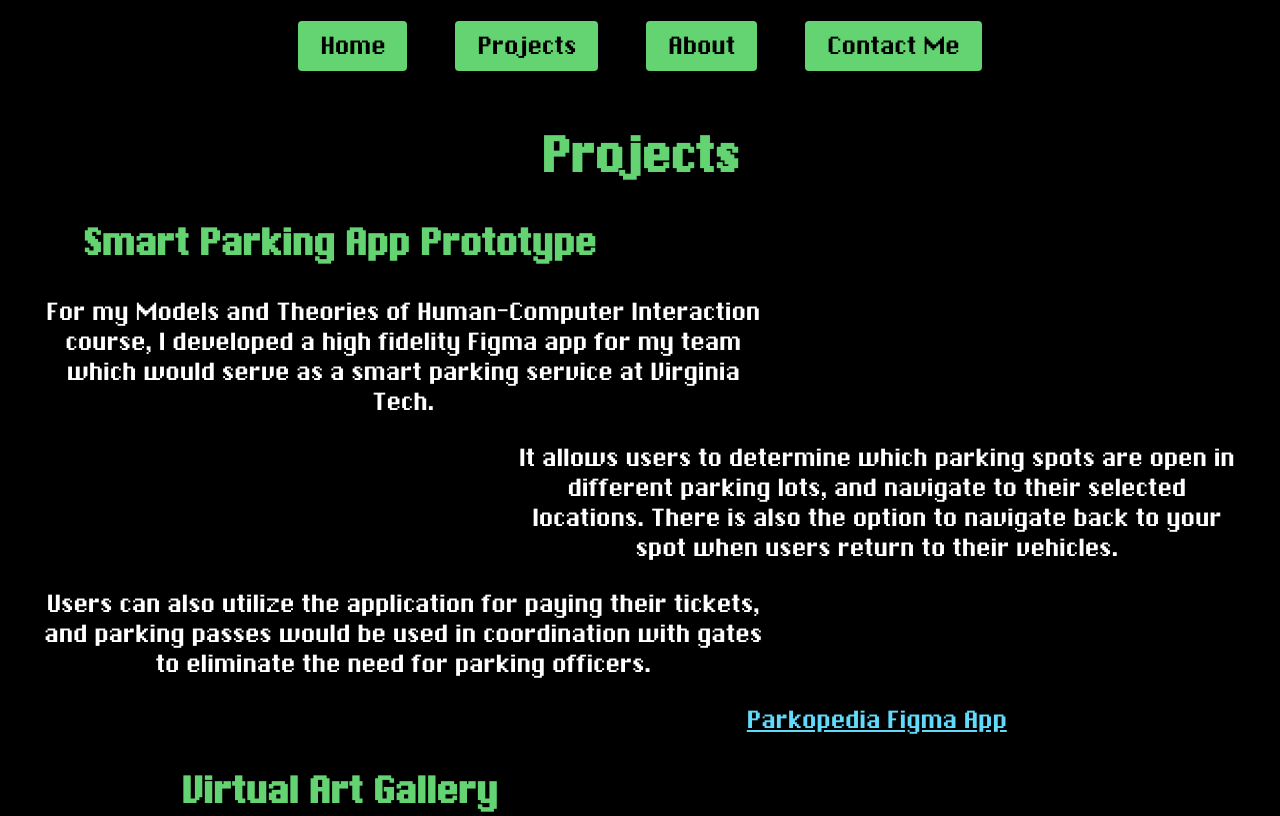
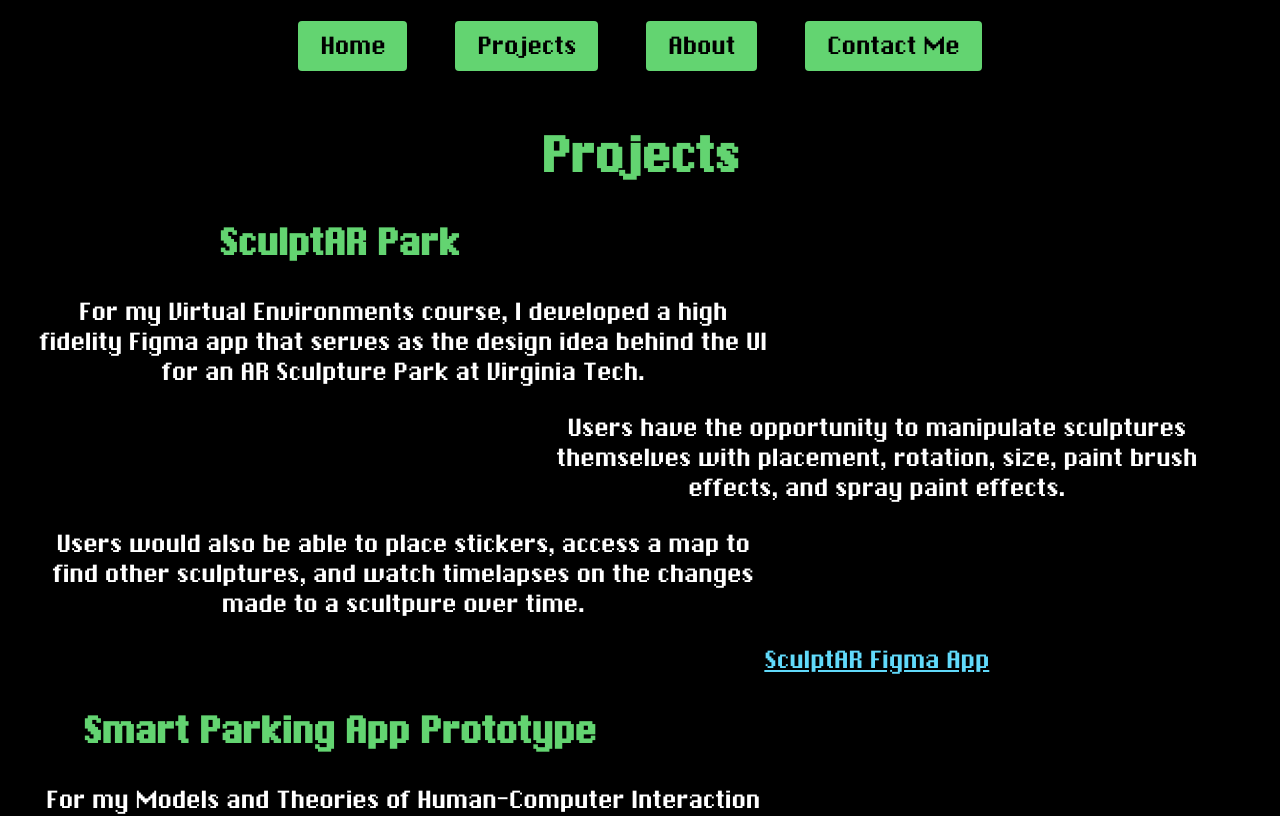
Before and after one commit to alexm00/alex_truxess_portfolio, a React (Create React App) app: page /projects in a window 1280 px wide. Shown: the top 816 px of the page. Built offline with nearby package versions, Linux system fonts and the light colour scheme.

Commit message:
Added sculptar park

```diff
--- a/src/Projects.js
+++ b/src/Projects.js
@@ -9,9 +9,31 @@ function Projects() {
         <div>
             <header>
                 <h1 className="chicago" style={{color: "#63D471"}}>Projects</h1>
+
+                <h2 className="chicago" style={{marginRight: "50%", marginLeft: "3%", color: "#63D471"}}>SculptAR Park</h2>
+                <p className="chicago" style={{marginRight: "40%", marginLeft: "3%"}}>
+                    For my Virtual Environments course, I developed a high fidelity Figma app that serves as the design idea behind the UI for an AR Sculpture Park at Virginia Tech.
+                </p>
+                <p className="chicago" style={{marginLeft: "40%", marginRight: "3%"}}>
+                    Users have the opportunity to manipulate sculptures themselves with placement, rotation, size, paint brush effects, and spray paint effects.
+                </p>
+                <p className="chicago" style={{marginRight: "40%", marginLeft: "3%"}}>
+                    Users would also be able to place stickers, access a map to find other sculptures, and watch timelapses on the changes made to a scultpure over time.
+                </p>
+                <p>
+                        <a
+                            className="App-link"
+                            href="https://www.figma.com/proto/LeI7t25YrCbKdZjjgJdOSp/ScupltAR-Wireframe?type=design&node-id=1-4&t=bJdC9ODSZYW5mBn4-1&scaling=scale-down&page-id=0%3A1&starting-point-node-id=1%3A4&show-proto-sidebar=1&mode=design"
+                            target="_blank"
+                            rel="noopener noreferrer"
+                            >
+                            <div className="chicago" style={{marginLeft: "40%", marginRight: "3%"}}>SculptAR Figma App</div>
+                        </a>
+                    </p>
+
                 <h2 className="chicago" style={{marginRight: "50%", marginLeft: "3%", color: "#63D471"}}>Smart Parking App Prototype</h2>
                 <p className="chicago" style={{marginRight: "40%", marginLeft: "3%"}}>
-                    For my Models and Theories of Human-Computer Interaction course, I developed a high fidelity Figma app for my team which would serve as a smart parking service at Virginia Tech.
+                    For my Models and Theories of Human-Computer Interaction course, I also developed a Figma app for my team which would serve as a smart parking service at Virginia Tech.
                 </p>
                 <p className="chicago" style={{marginLeft: "40%", marginRight: "3%"}}>
                     It allows users to determine which parking spots are open in different parking lots, and navigate to their selected locations. There is also the option to navigate back to your spot when users return to their vehicles.
```
